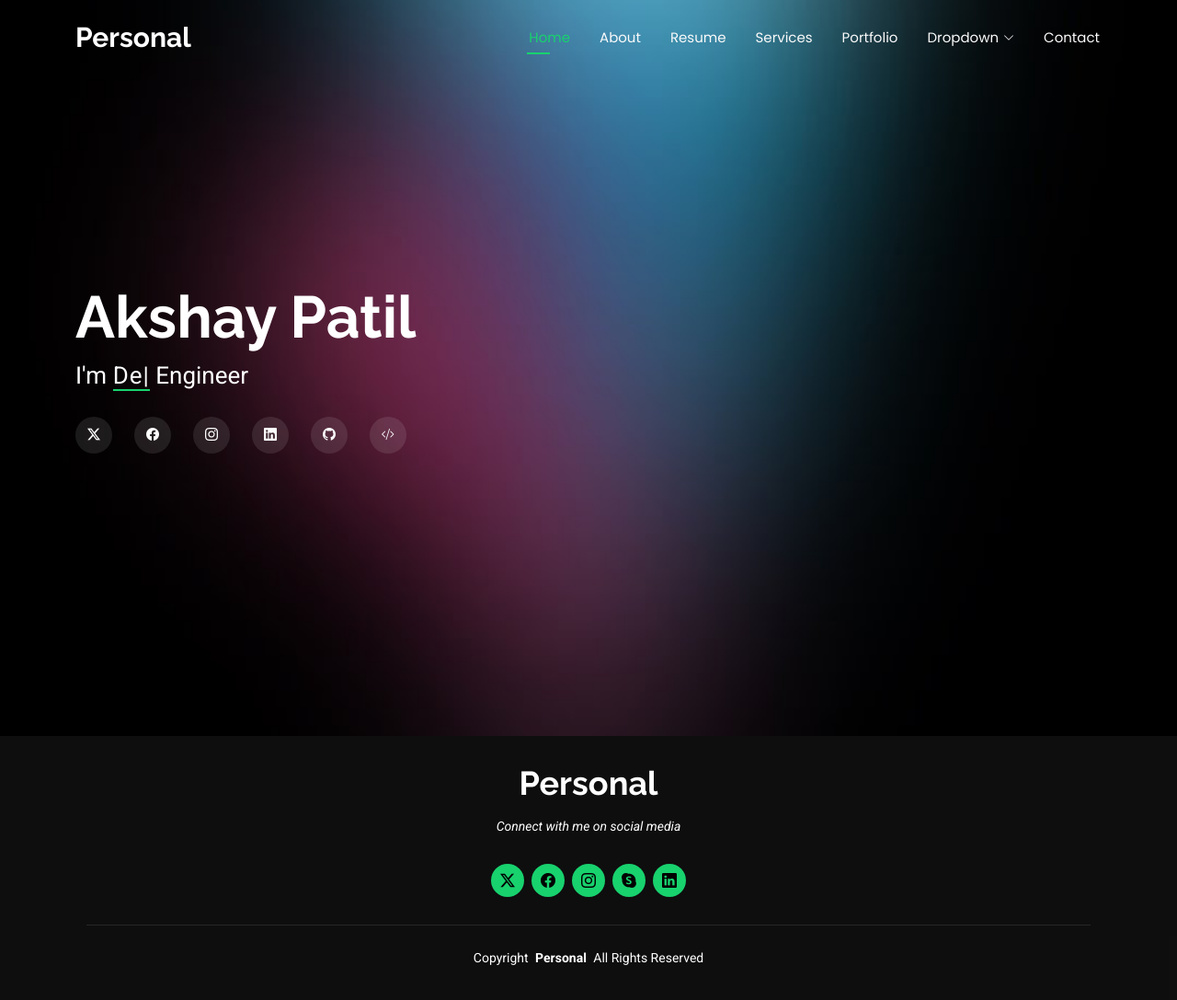
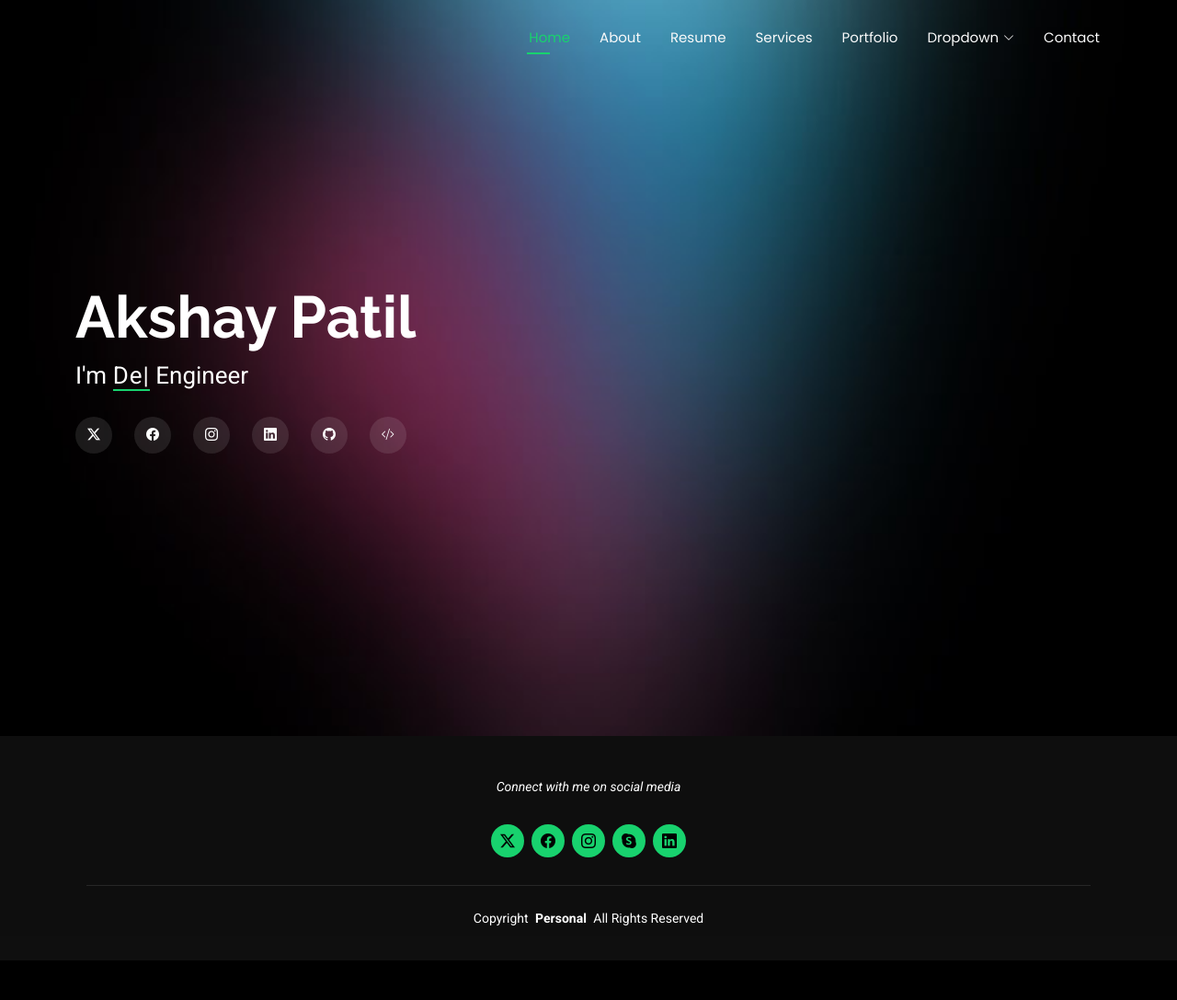
Before and after one commit to akshaypatil0906/home, a plain HTML site: page index.html in a window 1280 px wide. Shown: the whole page at 92% size. After the commit the page ends 1044 px from the top, so only its background shows below. Drawn offline with Linux system fonts and the light colour scheme.

Commit message:
removed personal from index.html

```diff
--- a/index.html
+++ b/index.html
@@ -44,7 +44,7 @@
       <a href="index.html" class="logo d-flex align-items-center">
         <!-- Uncomment the line below if you also wish to use an image logo -->
         <!-- <img src="assets/img/logo.png" alt=""> -->
-        <h1 class="sitename">Personal</h1>
+        <h1 class="sitename"></h1>
       </a>
 
       <nav id="navmenu" class="navmenu">
@@ -106,7 +106,7 @@
 
   <footer id="footer" class="footer dark-background">
     <div class="container">
-      <h3 class="sitename">Personal</h3>
+      <h3 class="sitename"></h3>
       <p>Connect with me on social media</p>
       <div class="social-links d-flex justify-content-center">
         <a href="https://twitter.com/akshaypatil0906"><i class="bi bi-twitter-x"></i></a>
```
